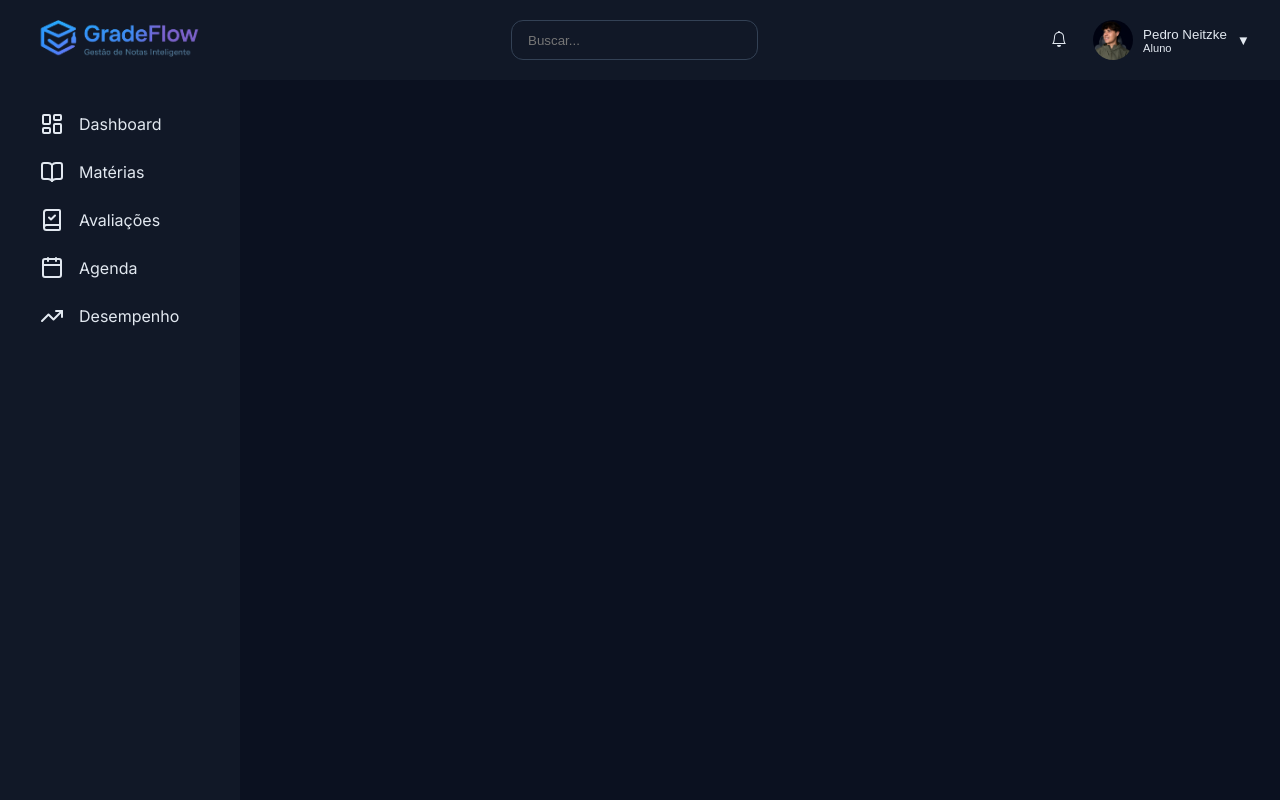
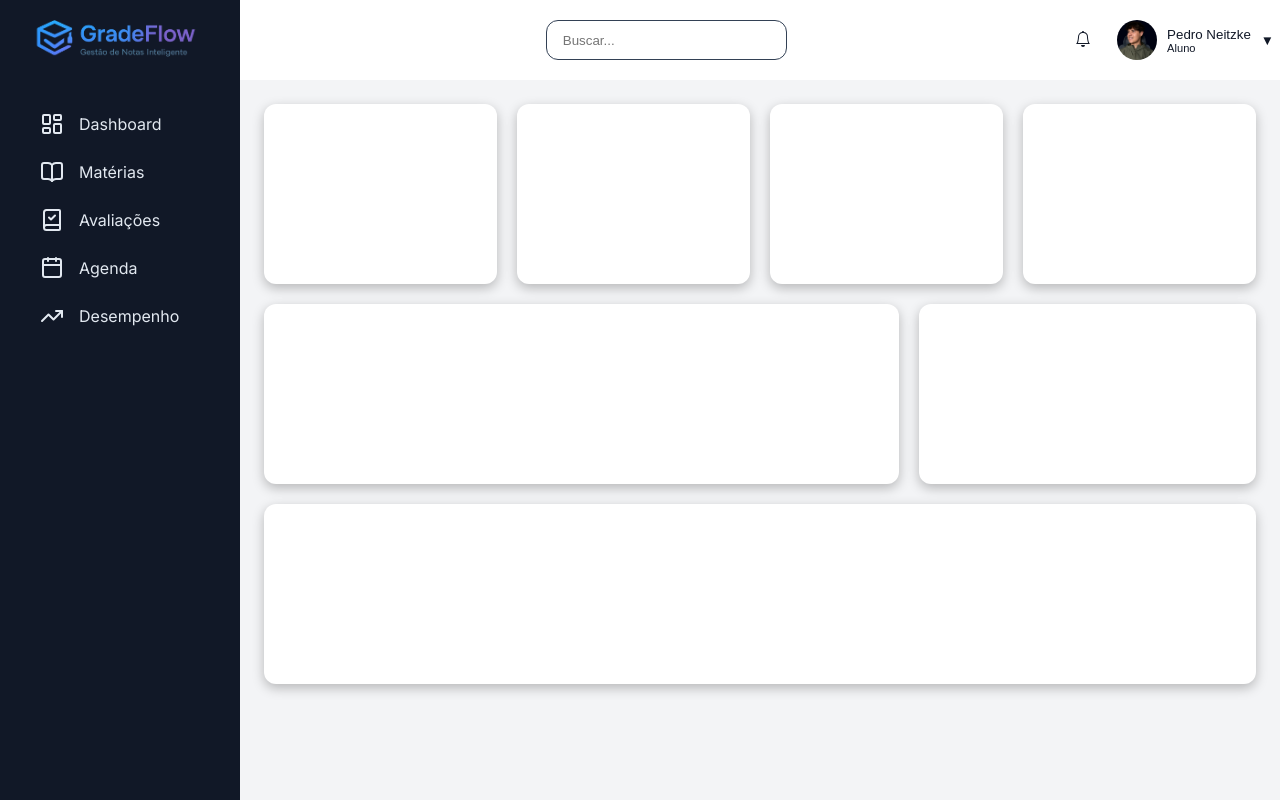
Before and after one commit to PedroGNeitzke/GradeFlow, a plain HTML site: page index.html in a window 1280 px wide. Drawn offline with nearby package versions, Linux system fonts and the light colour scheme.

Commit message:
feat: create dashboard car layout

```diff
--- a/index.html
+++ b/index.html
@@ -59,7 +59,7 @@
 
     </header>
 
-    <div>
+    <div class="layout">
 
         <aside>
             <a href="#">
@@ -88,6 +88,32 @@
             </a>
         </aside>
 
+        <main class="dashboard">
+
+            <section class="top-cards">
+
+                <div class="card"></div>
+                <div class="card"></div>
+                <div class="card"></div>
+                <div class="card"></div>
+
+            </section>
+
+            <section class="middle-section">
+
+                <div class="performance-card"></div>
+                <div class="status-card"></div>
+
+            </section>
+
+            <section class="bottom-section">
+
+                <div class="activities-card"></div>
+
+            </section>
+
+        </main>
+
     </div>
 
     <div>
--- a/style.css
+++ b/style.css
@@ -12,9 +12,10 @@ body{
     --primary-hover: #2563EB;
 
     /* Backgrounds */
-    --background: #0B1120;
-    --surface: #111827;
-    --surface-light: #1F2937;
+    --background: #F3F4F6;
+    --surface: #FFFFFF;
+    --surface-light: #F9FAFB;
+    --surface-darker: #111827;
 
     /* Bordas */
     --border: #334155;
@@ -42,7 +43,11 @@ body{
     --sidebar-width: 200px;
 
     /* Transições */
-    --transition: 2s ease-in-out;
+    --transition: .3s ease-in-out;
+}
+
+.layout{
+    display: flex;
 }
 
 /* HEADER */
@@ -53,14 +58,21 @@ body{
 
     height: var(--header-height);
 
-    padding: 0 24px;
+    padding: 0;
 
     background-color: var(--surface);
 }
 
 .header-left{
+    width: var(--sidebar-width);
+    padding: 20px;
+    height: 100%;
+
     display: flex;
     align-items: center;
+    justify-content: center;
+
+    background-color: var(--surface-darker);
 }
 
 #logo{
@@ -72,6 +84,7 @@ body{
     flex: 1;
     display: flex;
     justify-content: center;
+    padding-left: 24px;
 }
 .header-center input{
     width: 30%;
@@ -101,7 +114,7 @@ body{
     border: none;
     background: none;
     cursor: pointer;
-    color: var(--text);
+    color: var(--surface-darker);
     transition: var(--primary);
 }
 
@@ -121,7 +134,7 @@ body{
     border: none;
     background: none;
     cursor: pointer;
-    color: var(--text);
+    color: var(--surface-darker);
 }
 
 .profile-btn img{
@@ -154,9 +167,10 @@ body{
     color: var(--text);
     text-decoration: none;
     transition: background-color var(--transition);
+    color: var(--surface-darker);
 }
 .dropdown a:hover{
-    background-color: var(--surface-light);
+    background-color: var(--primary);
 }
 
 .dropdown.active {
@@ -172,7 +186,7 @@ aside{
     left: 0;
     width: var(--sidebar-width);
     height: calc(100vh - var(--header-height));
-    background-color: var(--surface);
+    background-color: var(--surface-darker);
     display: flex;
     flex-direction: column;
     padding: 20px;
@@ -186,9 +200,69 @@ aside a{
     color: var(--text);
     text-decoration: none;
     border-radius: var(--radius-sm);
-    transition: background-color var(--transition) color var(--transition);
+    transition: background-color var(--transition);
+    color: var(--text);
 }
 aside a:hover{
-    background-color: var(--surface-light);
-    color: var(--primary);
+    background-color: var(--primary);
+    color: var(--text);
 }
+
+/* MAIN CONTENT */
+
+.dashboard{
+    margin-left: calc(var(--sidebar-width) + 40px);
+    width: calc(100% - var(--sidebar-width) - 40px);
+    display: flex;
+    flex-direction: column;
+    gap: 20px;
+
+    padding: 24px;
+
+}
+
+.top-cards{
+    display: flex;
+    gap: 20px;
+}
+
+.card{
+    flex: 1;
+    min-height: 140px;
+    background-color: var(--surface);
+    border-radius: var(--radius);
+    padding: 20px;
+    box-shadow: var(--shadow);
+}
+
+.middle-section{
+    display: flex;
+    gap: 20px;
+}
+
+.performance-card{
+    flex: 2;
+    min-height: 140px;
+    background-color: var(--surface);
+    border-radius: var(--radius);
+    padding: 20px;
+    box-shadow: var(--shadow);
+}
+
+.status-card{
+    flex: 1;
+    min-height: 140px;
+    background-color: var(--surface);
+    border-radius: var(--radius);
+    padding: 20px;
+    box-shadow: var(--shadow);
+}
+
+.activities-card{
+    flex: 1;
+    min-height: 140px;
+    background-color: var(--surface);
+    border-radius: var(--radius);
+    padding: 20px;
+    box-shadow: var(--shadow);
+}
```
Lines whose indentation alone changed are shown as unchanged.
